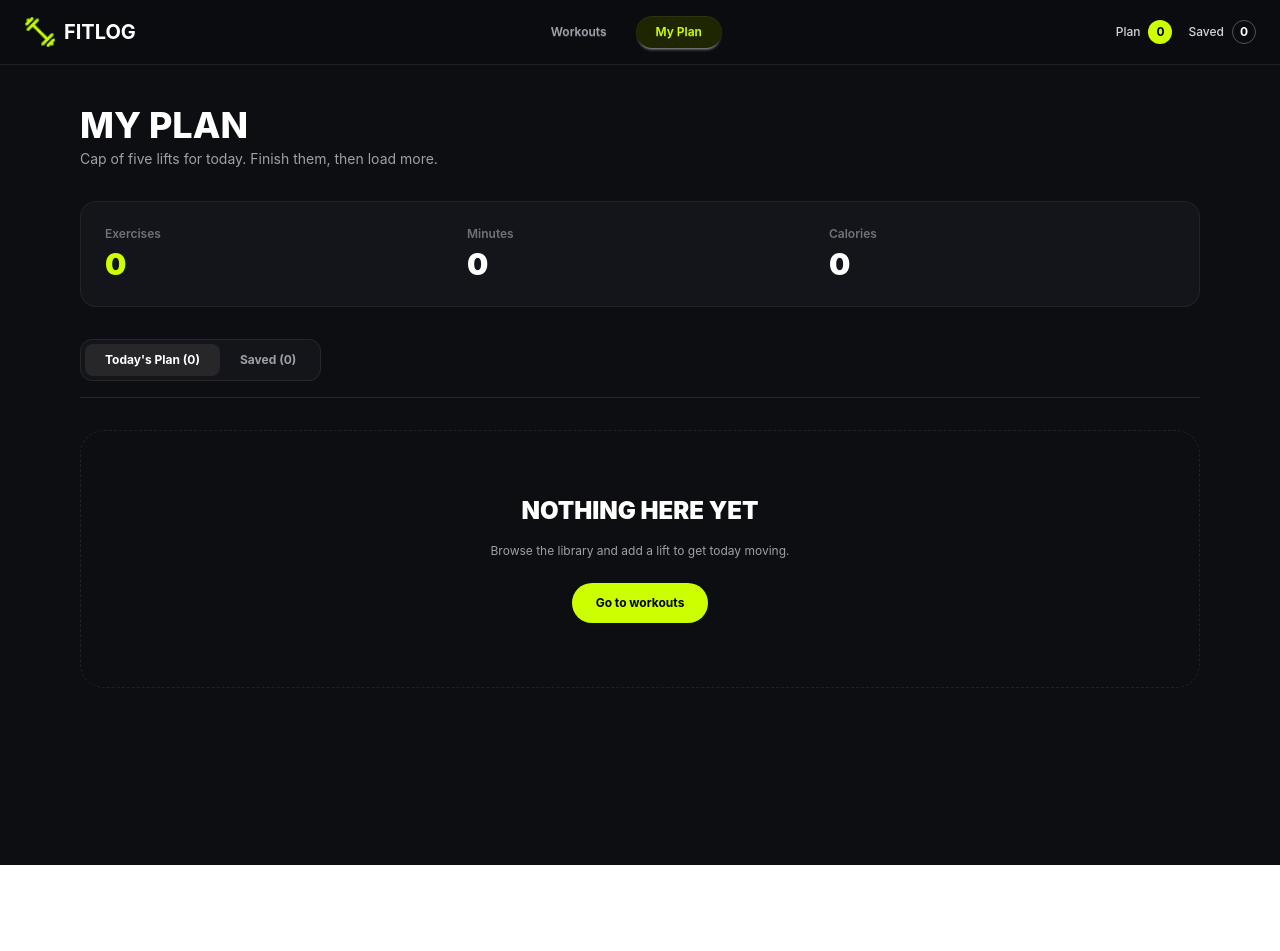
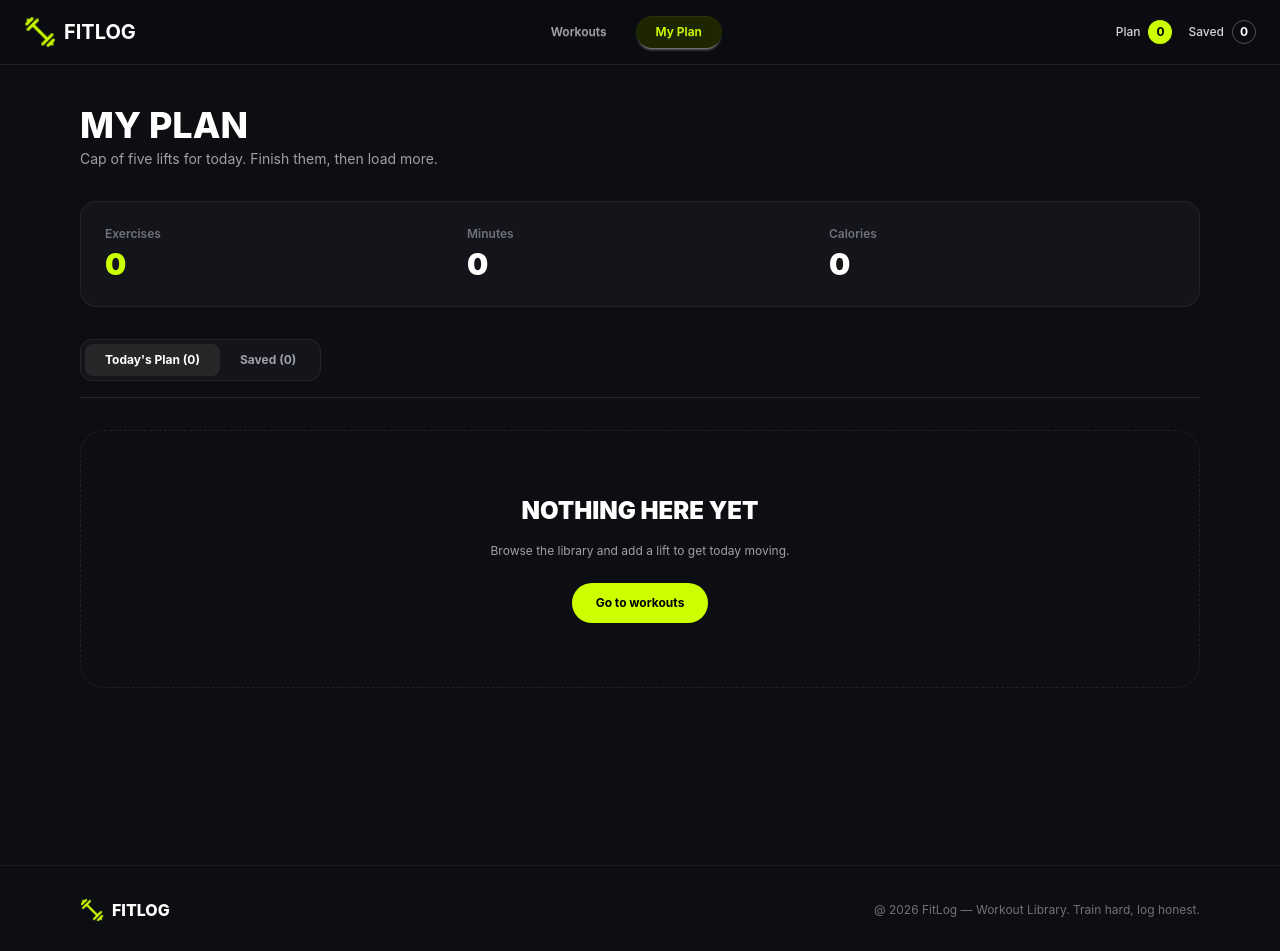
Before and after one commit to sahad-ibne/Assignment-6, a Next.js app: page /my-plan in a window 1280 px wide. Shown: the top 951 px of the page. Before the commit the page ends 865 px from the top, so only its background shows below. Built offline with nearby package versions, Linux system fonts and the light colour scheme.

Commit message:
Added footer section in layout.tsx

```diff
--- a/src/app/DetailPage/[id]/page.tsx
+++ b/src/app/DetailPage/[id]/page.tsx
@@ -88,9 +88,7 @@ const DetailPage = async ({ params }: DetailPageProps) => {
             </div>
           </div>
           <WorkoutActions workout={workout} />
-
         </div>
-
       </div>
     </main>
   );
--- a/src/app/layout.tsx
+++ b/src/app/layout.tsx
@@ -4,6 +4,7 @@ import "./globals.css";
 import NavBar from "@/components/NavBar";
 import { PlanProvider } from "@/context/PlanContext";
 import { ToastContainer } from "react-toastify";
+import Footer from "@/components/footer";
 
 const geistSans = Geist({
   variable: "--font-geist-sans",
@@ -29,9 +30,11 @@ export default function RootLayout({ children }: LayoutProps<"/">) {
       <body className="min-h-full flex flex-col bg-[#0d0e12] text-white">
         <PlanProvider>
           <NavBar />
-          {children}
+          <main className="flex-1">{children}</main>
+          <Footer />
           <ToastContainer position="bottom-right" theme="dark" />
-        </PlanProvider></body>
+        </PlanProvider>
+      </body>
     </html>
   );
 }
--- /dev/null
+++ b/src/components/footer.tsx
@@ -0,0 +1,27 @@
+import React from 'react';
+import Image from 'next/image';
+
+export default function Footer() {
+  return (
+    <footer className="w-full bg-[#0d0e12] border-t border-zinc-800/60 py-8 px-4 md:px-12 lg:px-20">
+      <div className="max-w-7xl mx-auto flex flex-col md:flex-row items-center justify-between gap-4">
+        <div className="flex items-center gap-2">
+          <Image
+            src="/logo.png"
+            alt="Logo"
+            width={24}
+            height={24}
+            className="object-contain"
+          />
+          <span className="text-white font-extrabold">
+            FITLOG
+          </span>
+        </div>
+        <p className="text-zinc-500 text-xs text-center md:text-right">
+          @ 2026 FitLog — Workout Library. Train hard, log honest.
+        </p>
+
+      </div>
+    </footer>
+  );
+}
```
